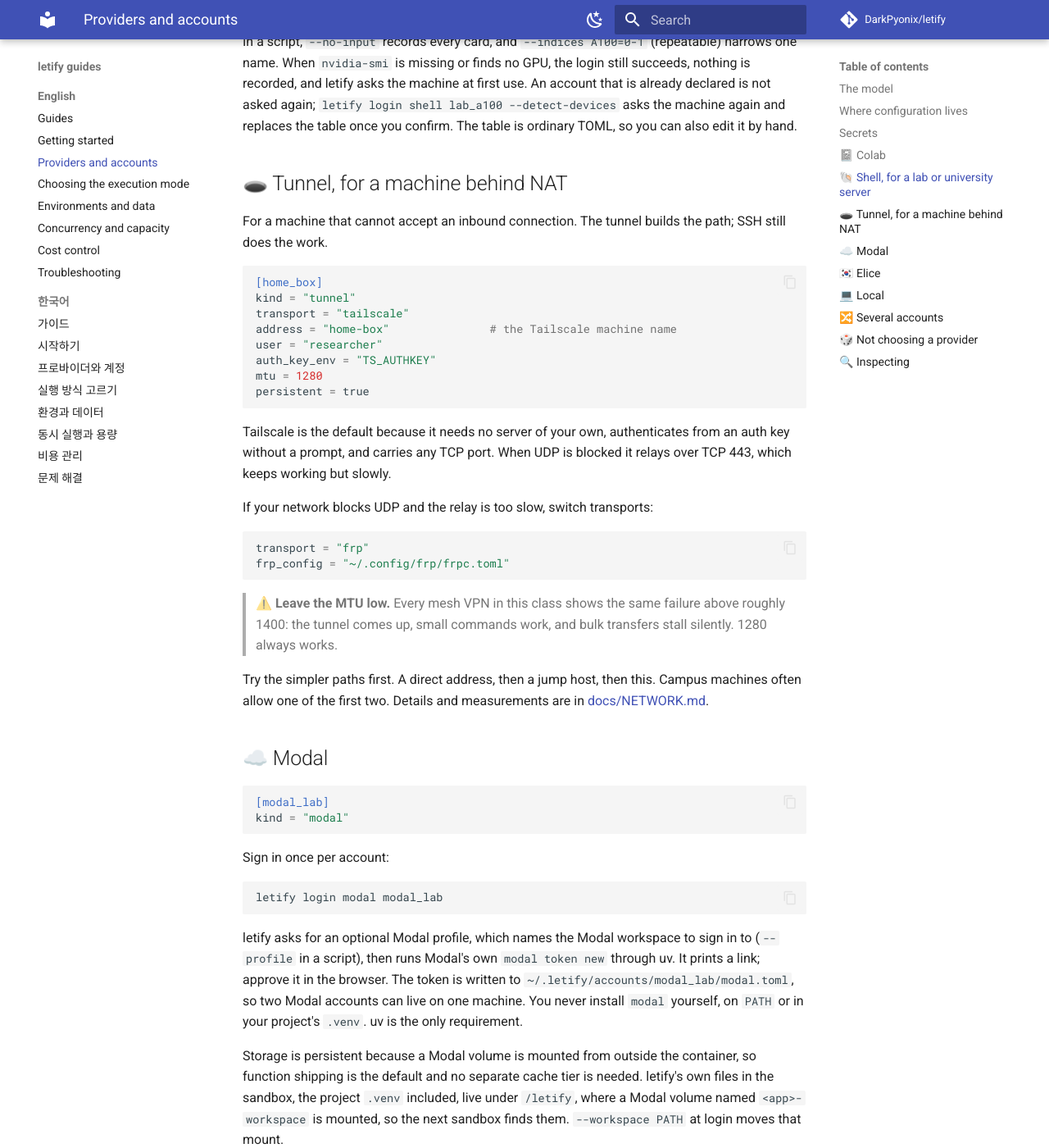
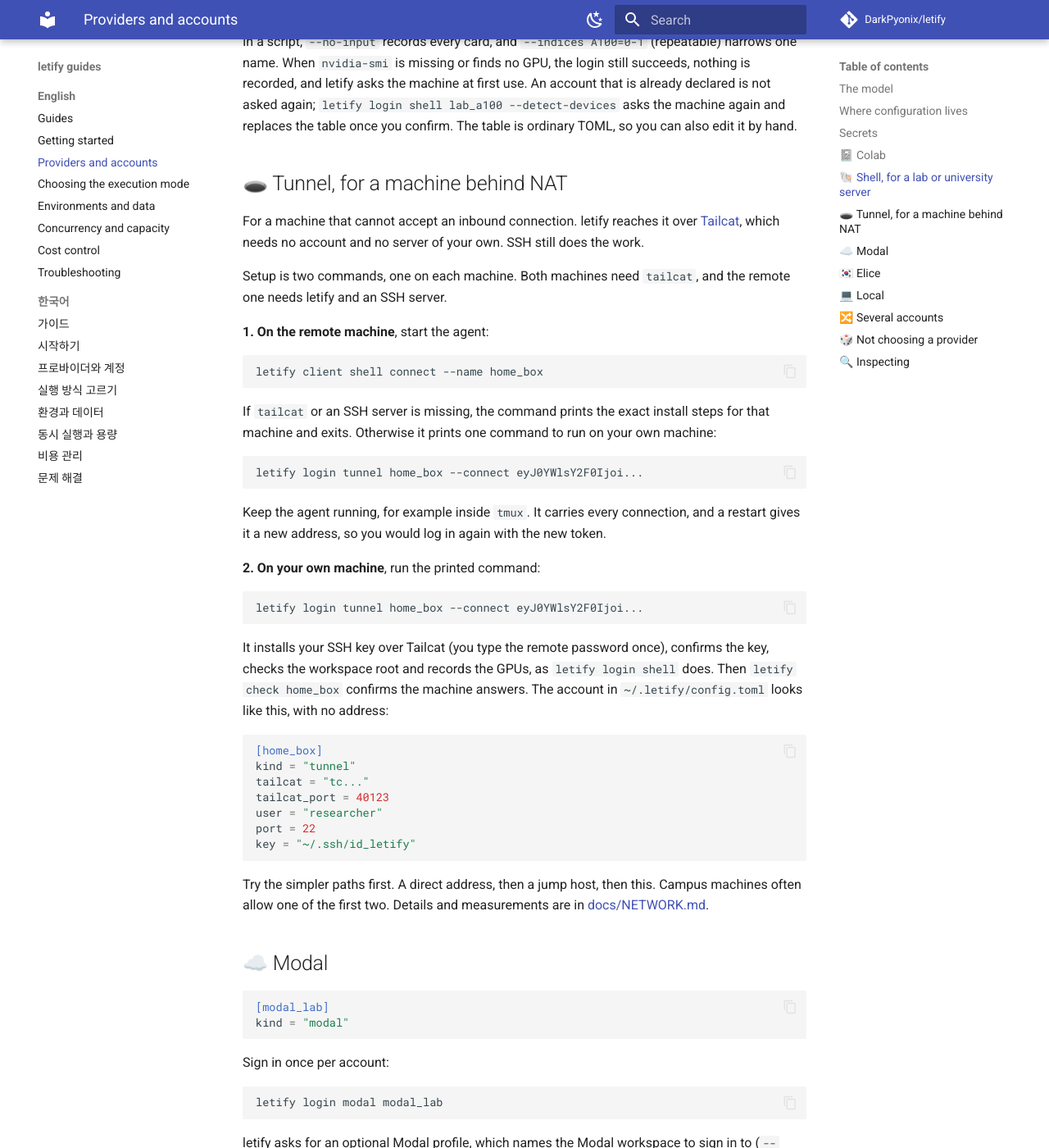
Before and after one commit to DarkPyonix/letify, an MkDocs documentation site: the page built from docs/guide/02-providers.md, in a window 1280 px wide and 1400 px high, scrolled down 4226 px. Shown: the whole window at 82% size. Built offline with MkDocs 1.6.1 and Material for MkDocs 9.7.7, drawn with Linux system fonts in a browser that asks for light colours; comment, search, counter and statistics services are not loaded.

Commit message:
Docs: Specify the two command Tunnel setup over a connect token
letify client shell connect checks for tailcat and an SSH server, then prints one login command carrying a token. letify login tunnel --connect writes the account from it with no address and sets up the key over Tailcat. The provider guides describe the two commands instead of editing TOML by hand.

````diff
--- a/docs/guide/02-providers.md
+++ b/docs/guide/02-providers.md
@@ -156,29 +156,41 @@
 
 ## 🕳️ Tunnel, for a machine behind NAT
 
-For a machine that cannot accept an inbound connection. The tunnel builds the path; SSH still does the work.
+For a machine that cannot accept an inbound connection. letify reaches it over [Tailcat](https://github.com/tailscale/tailcat), which needs no account and no server of your own. SSH still does the work.
+
+Setup is two commands, one on each machine. Both machines need `tailcat`, and the remote one needs letify and an SSH server.
+
+**1. On the remote machine**, start the agent:
+
+```bash
+letify client shell connect --name home_box
+```
+
+If `tailcat` or an SSH server is missing, the command prints the exact install steps for that machine and exits. Otherwise it prints one command to run on your own machine:
+
+```
+letify login tunnel home_box --connect eyJ0YWlsY2F0Ijoi...
+```
+
+Keep the agent running, for example inside `tmux`. It carries every connection, and a restart gives it a new address, so you would log in again with the new token.
+
+**2. On your own machine**, run the printed command:
+
+```bash
+letify login tunnel home_box --connect eyJ0YWlsY2F0Ijoi...
+```
+
+It installs your SSH key over Tailcat (you type the remote password once), confirms the key, checks the workspace root and records the GPUs, as `letify login shell` does. Then `letify check home_box` confirms the machine answers. The account in `~/.letify/config.toml` looks like this, with no address:
 
 ```toml
 [home_box]
 kind = "tunnel"
-transport = "tailscale"
-address = "home-box"               # the Tailscale machine name
+tailcat = "tc..."
+tailcat_port = 40123
 user = "researcher"
-auth_key_env = "TS_AUTHKEY"
-mtu = 1280
-persistent = true
+port = 22
+key = "~/.ssh/id_letify"
 ```
-
-Tailscale is the default because it needs no server of your own, authenticates from an auth key without a prompt, and carries any TCP port. When UDP is blocked it relays over TCP 443, which keeps working but slowly.
-
-If your network blocks UDP and the relay is too slow, switch transports:
-
-```toml
-transport = "frp"
-frp_config = "~/.config/frp/frpc.toml"
-```
-
-> ⚠️ **Leave the MTU low.** Every mesh VPN in this class shows the same failure above roughly 1400: the tunnel comes up, small commands work, and bulk transfers stall silently. 1280 always works.
 
 Try the simpler paths first. A direct address, then a jump host, then this. Campus machines often allow one of the first two. Details and measurements are in [docs/NETWORK.md](../NETWORK.md).
 
````
Also changed, not shown: docs/SPEC.md (+20 -3 lines), docs/guide/ko/02-프로바이더.md (+29 -17 lines).
